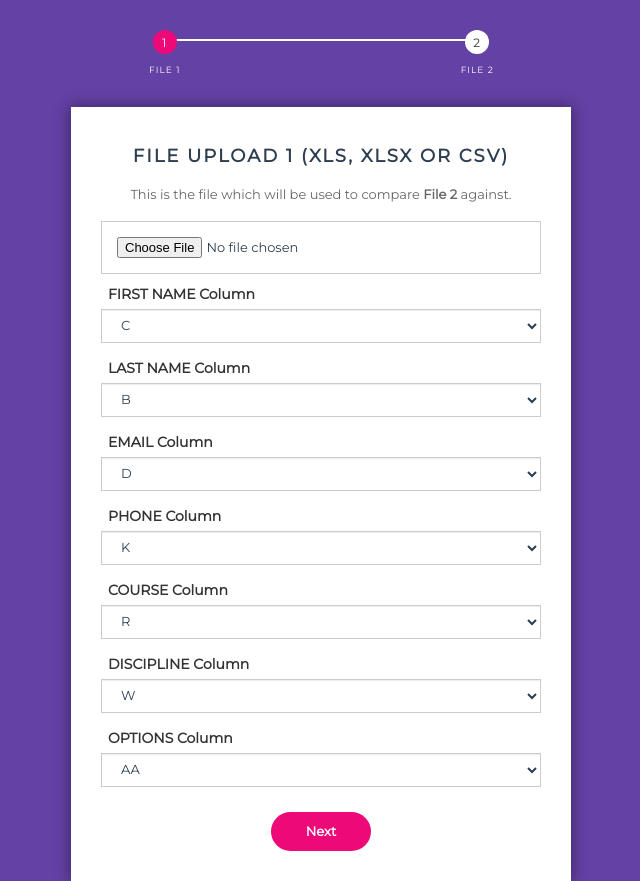
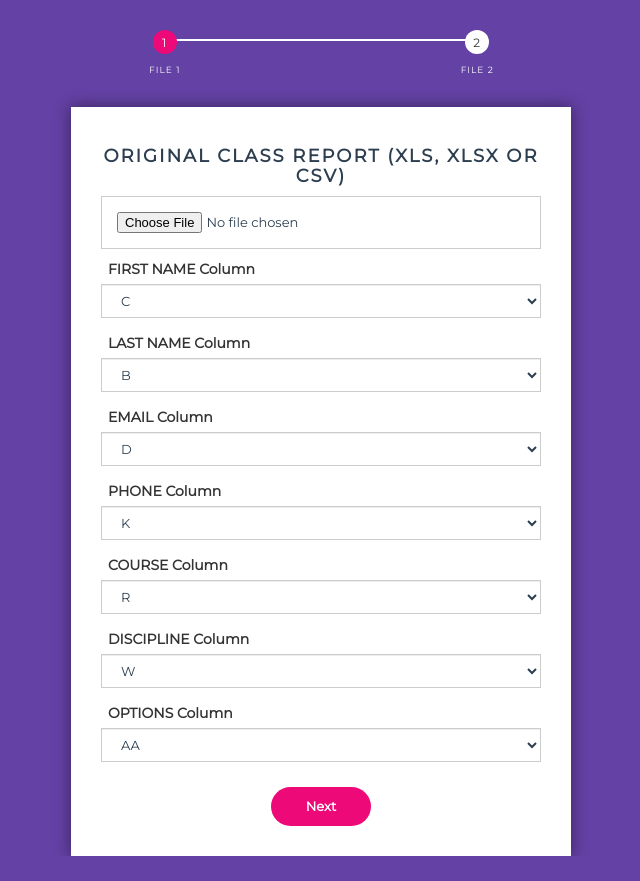
Before and after one commit to willwoodlief/mitt, a PHP site: page / in a window 1280 px wide. Shown: the whole page, without its empty margins (319-959 px from the left). After the commit the page ends 856 px from the top, so only its background shows below. Run offline with PHP 8.4, Linux system fonts and the light colour scheme; some libraries are stand-ins or nearby versions.

Commit message:
minor word changes to the gui

```diff
--- a/index.php
+++ b/index.php
@@ -52,8 +52,7 @@
 				</ul>
 				<!-- fieldsets -->
 				<fieldset class="section-a">
-					<h2 class="fs-title">File Upload 1 (XLS, XLSX or CSV)</h2>
-					<h3 class="fs-subtitle">This is the file which will be used to compare <strong>File 2</strong> against.</h3>
+					<h2 class="fs-title">Original Class Report (XLS, XLSX or CSV)</h2>
                     <input type="file" name="form_file"/>
                     <div>
                     <?php foreach ($fields as $field) { ?>
@@ -85,8 +84,7 @@
 					<input type="button" name="next" class="next action-button" data-section="a" value="Next"/>
 				</fieldset>
 				<fieldset class="section-b">
-					<h2 class="fs-title">File Upload 2 (XLS, XLSX or CSV)</h2>
-					<h3 class="fs-subtitle">This is the file from which Records (rows) will be removed if there is a match in Tel Number with <strong>CSV 1.</strong></h3>
+					<h2 class="fs-title">Current Period Registration Report (XLS, XLSX or CSV)</h2>
                     <input type="file" class="to_file" name="to_file"/>
                     <input type="text" class="form-control" name="to_file_name" placeholder="Please Enter the new name of output file (if you want to use the original one just ignore this field)" />
 
```
